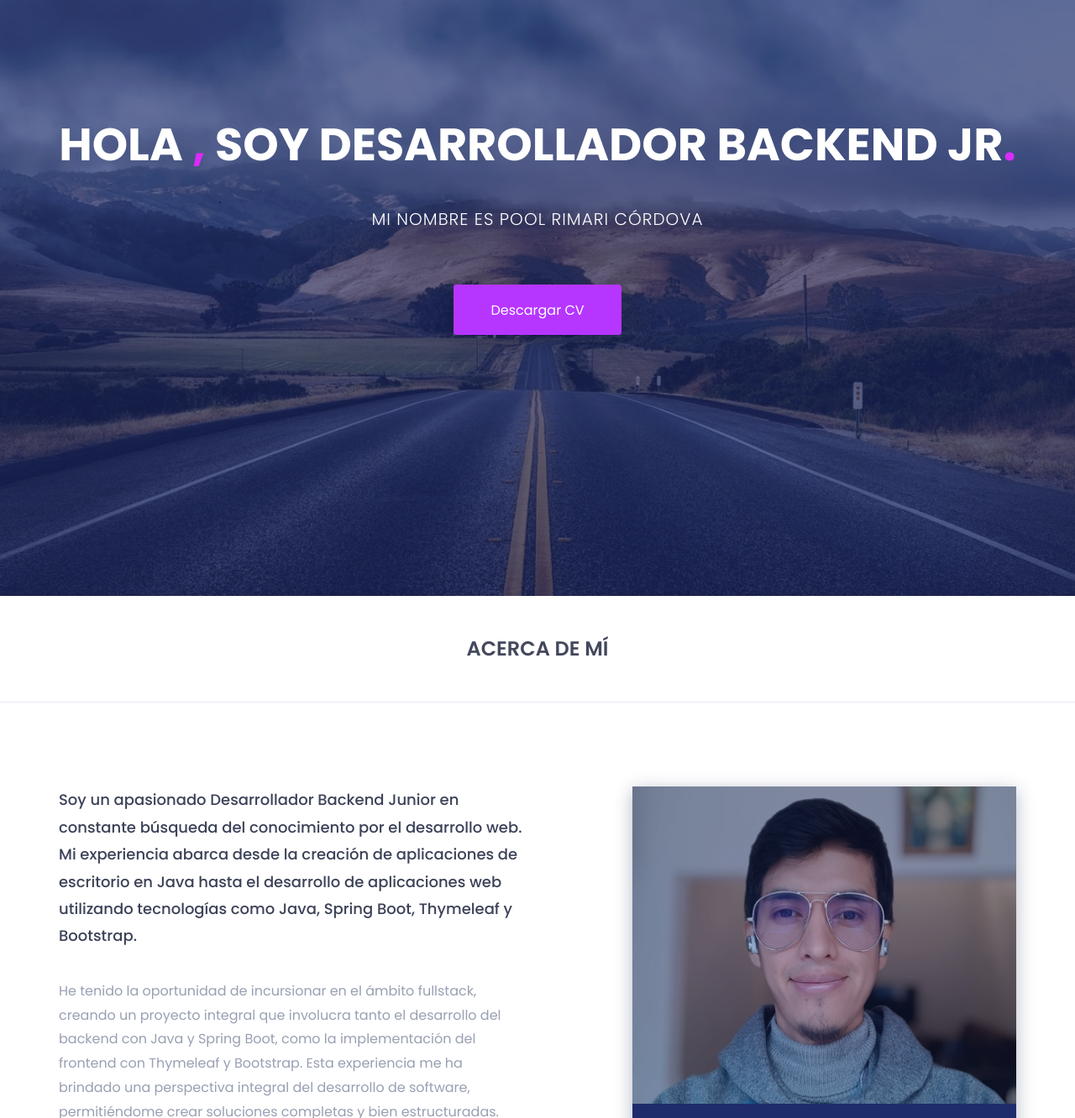
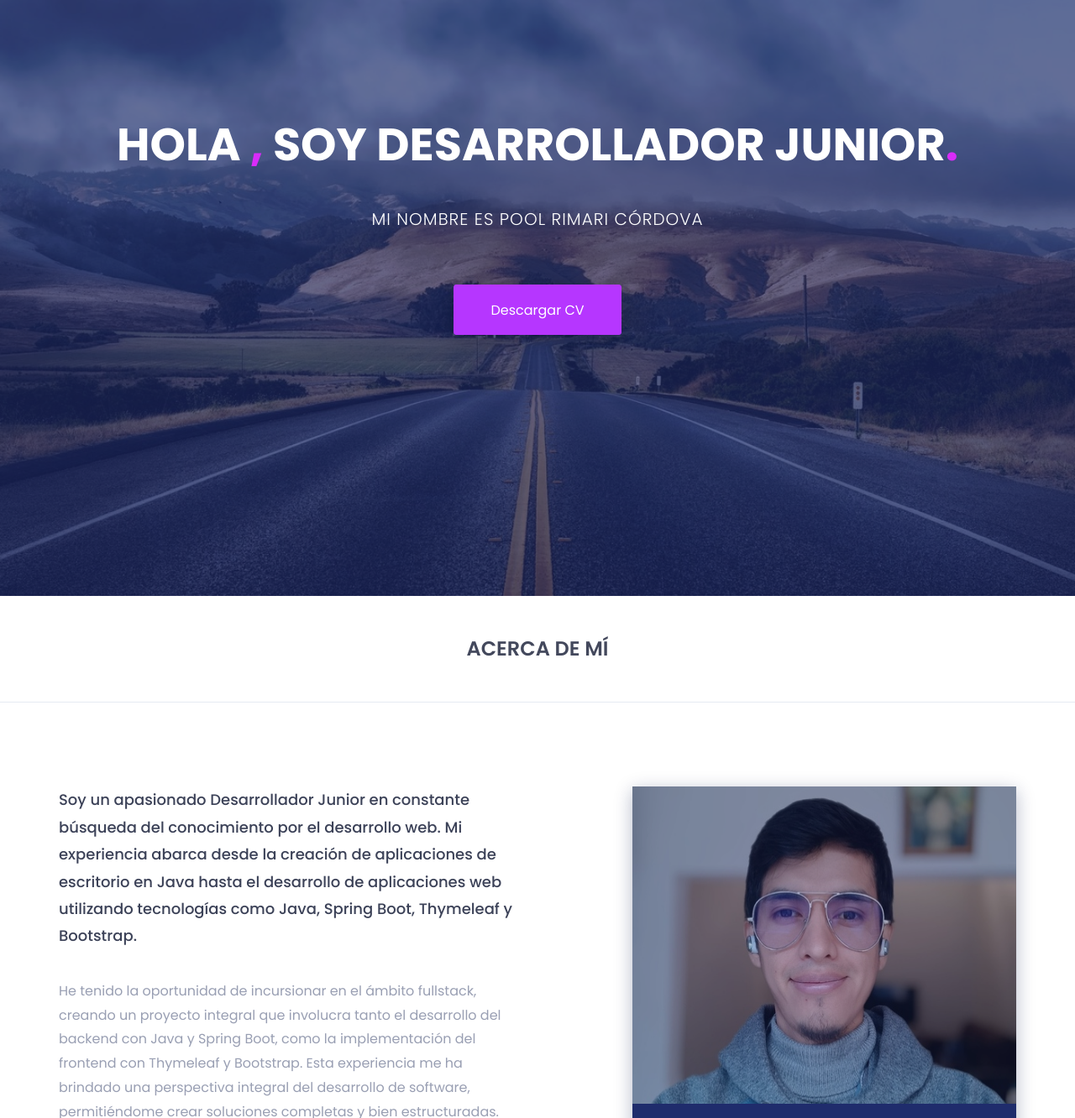
Before and after one commit to Porico94/Porico94.github.io, a plain HTML site: page index.html in a window 1280 px wide. Shown: the part 180-1512 px from the top of the page at 84% size. Drawn offline with nearby package versions, Linux system fonts and the light colour scheme.

Commit message:
Modificación desarrollador

```diff
--- a/index.html
+++ b/index.html
@@ -84,7 +84,7 @@
 				<div class="row">
 					<div class="col-md-12 text-center">
 						<div class="header-text">
-							<h2>Hola <span>,</span> soy Desarrollador BackEnd Jr<span>.</span>   </h2>
+							<h2>Hola <span>,</span> soy Desarrollador Junior<span>.</span>   </h2>
 							<p>Mi nombre es Pool Rimari Córdova</p>
 							<a href="https://drive.google.com/uc?export=download&id=12x9UcRVLMHmw5_QpP8LDlwjJ3pzwx7Cm" download>Descargar CV</a>
 						</div>
@@ -104,7 +104,7 @@
 						<div class="col-sm-6">
 							<div class="single-about-txt">
 								<h3>
-									Soy un apasionado Desarrollador Backend Junior en constante búsqueda del conocimiento por el desarrollo web. Mi experiencia abarca desde la creación de aplicaciones de escritorio en Java hasta el desarrollo de aplicaciones web utilizando tecnologías como Java, Spring Boot, Thymeleaf y Bootstrap.
+									Soy un apasionado Desarrollador Junior en constante búsqueda del conocimiento por el desarrollo web. Mi experiencia abarca desde la creación de aplicaciones de escritorio en Java hasta el desarrollo de aplicaciones web utilizando tecnologías como Java, Spring Boot, Thymeleaf y Bootstrap.
 								</h3>
 								<p>
 									He tenido la oportunidad de incursionar en el ámbito fullstack, creando un proyecto integral que involucra tanto el desarrollo del backend con Java y Spring Boot, como la implementación del frontend con Thymeleaf y Bootstrap.
```
